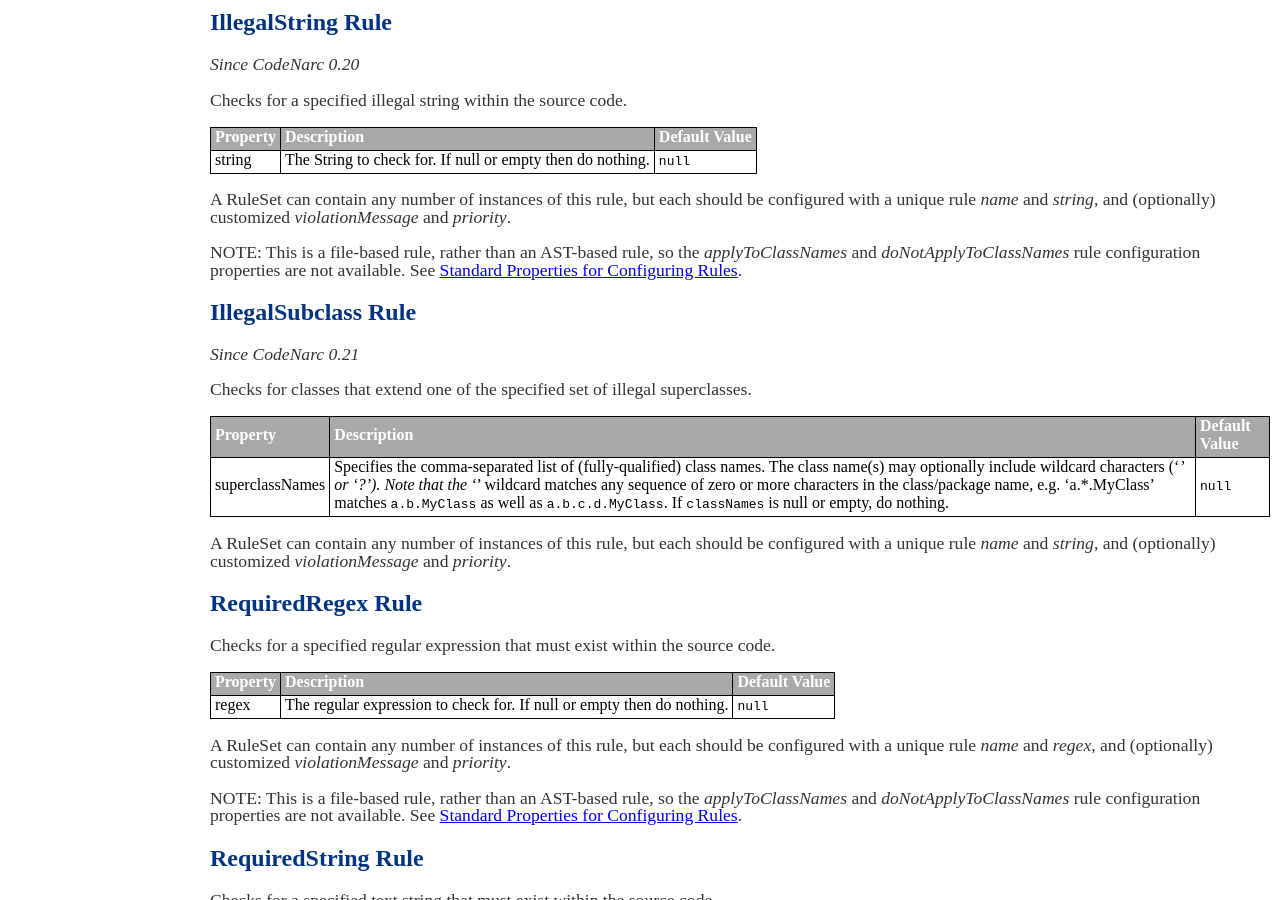
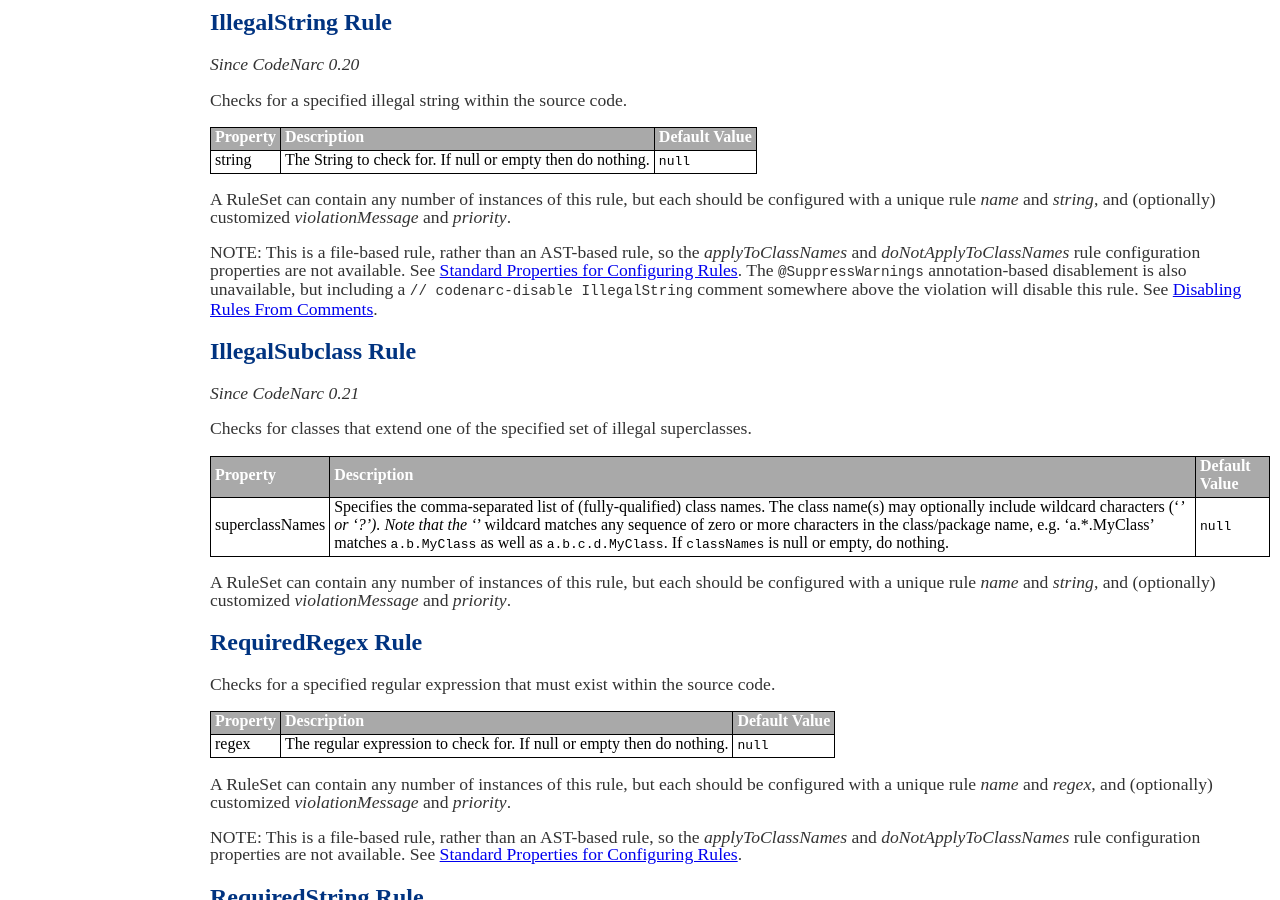
Before and after one commit to CodeNarc/CodeNarc, a Jekyll site: the page built from codenarc-rules-generic.md, in a window 1280 px wide and 900 px high, scrolled down 3393 px. Built offline with Jekyll 4.4.1, drawn with Linux system fonts in a browser that asks for light colours.

```diff
--- a/codenarc-rules-generic.md
+++ b/codenarc-rules-generic.md
@@ -203,7 +203,9 @@ with a unique rule *name* and *string*, and (optionally) customized *violationMe
 NOTE: This is a file-based rule, rather than an AST-based rule, so the *applyToClassNames* and
 *doNotApplyToClassNames* rule configuration properties are not available. See
 [Standard Properties for Configuring Rules](./codenarc-configuring-rules.html#standard-properties-for-configuring-rules).
-
+The `@SuppressWarnings` annotation-based disablement is also unavailable, but including a `// codenarc-disable IllegalString` comment
+somewhere above the violation will disable this rule. See
+[Disabling Rules From Comments](./codenarc-configuring-rules.html#disabling-rules-from-comments).
 
 ## IllegalSubclass Rule
 
```
